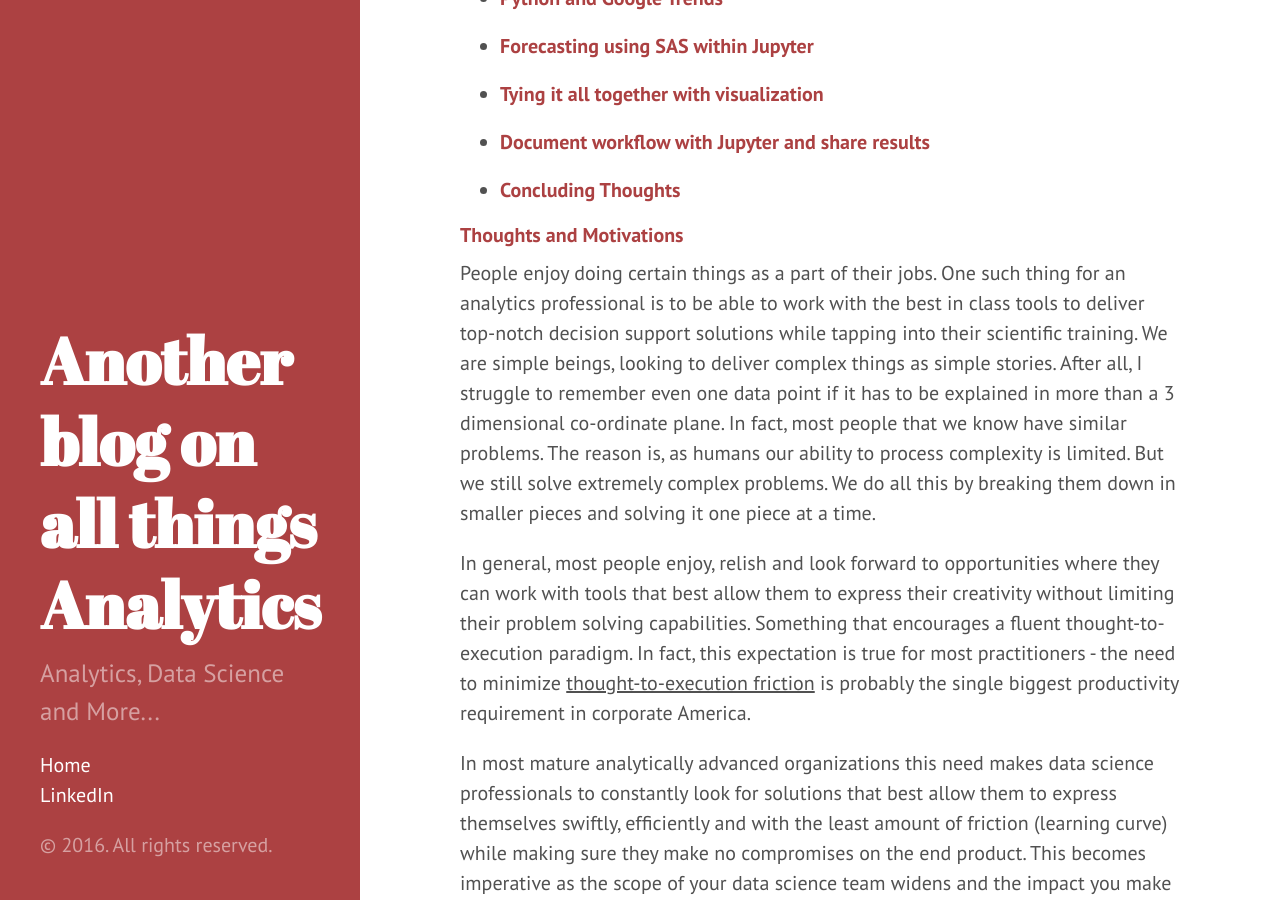
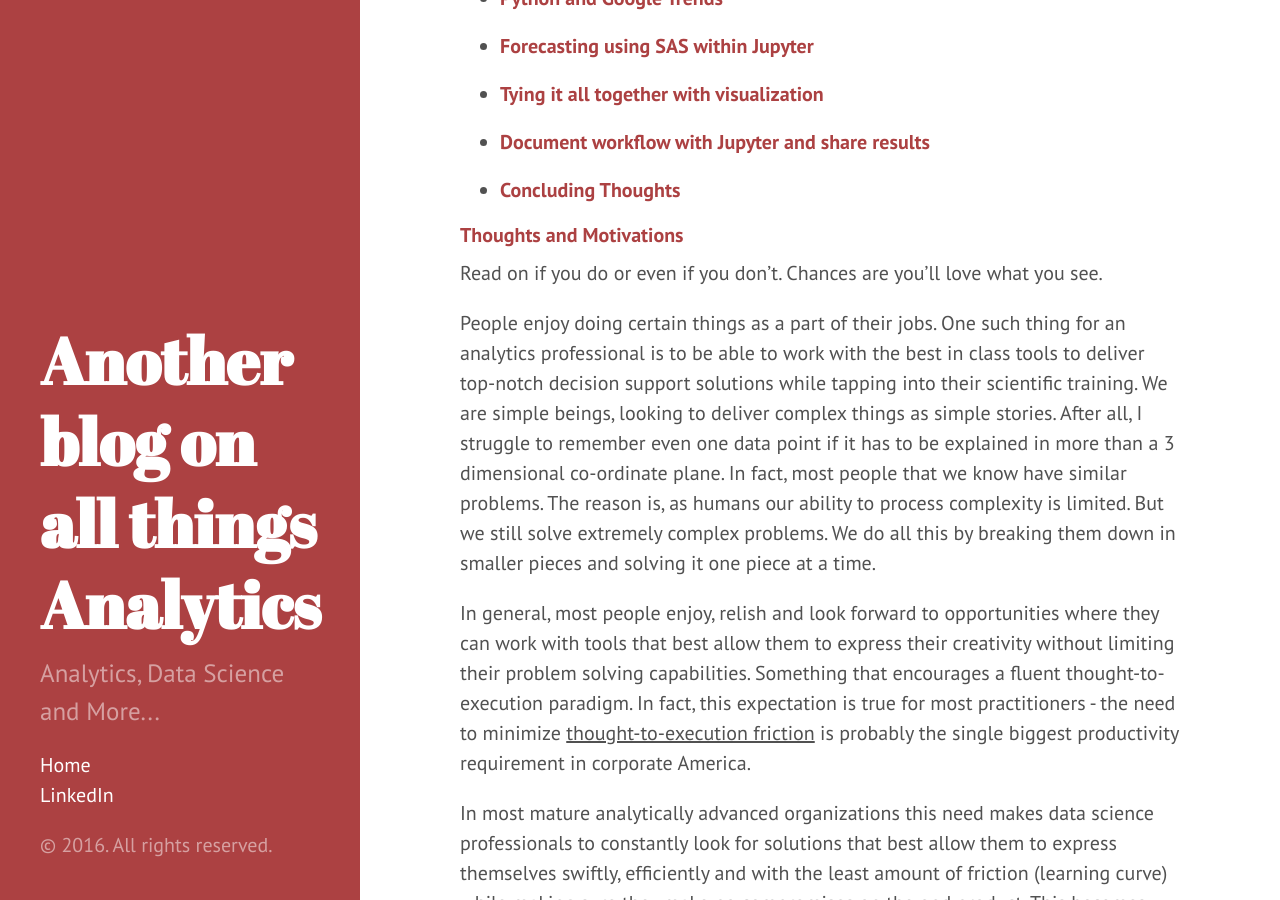
Before and after one commit to datasciencemonkey/datasciencemonkey.github.io, a Jekyll site: the page built from _posts/2016-06-12-for-the-love-of-jupyter-and-sas.markdown, in a window 1280 px wide and 900 px high, scrolled down 402 px. Built offline with Jekyll 4.4.1, drawn with Linux system fonts in a browser that asks for light colours.

Commit message:
Post update: So, we love Jupyter & SAS...

```diff
--- a/_posts/2016-06-12-for-the-love-of-jupyter-and-sas.markdown
+++ b/_posts/2016-06-12-for-the-love-of-jupyter-and-sas.markdown
@@ -14,6 +14,8 @@ layout: post
 * ##### [Concluding Thoughts](#thoughts)
 
 ##### <a name="backstory">Thoughts and Motivations</a>
+Read on if you do or even if you don't. Chances are you'll love what you see.
+
 People enjoy doing certain things as a part of their jobs. One such thing for an analytics professional is to be able to work with the
 best in class tools to deliver top-notch decision support solutions while tapping
 into their scientific training. We are simple beings, looking to deliver complex
```
